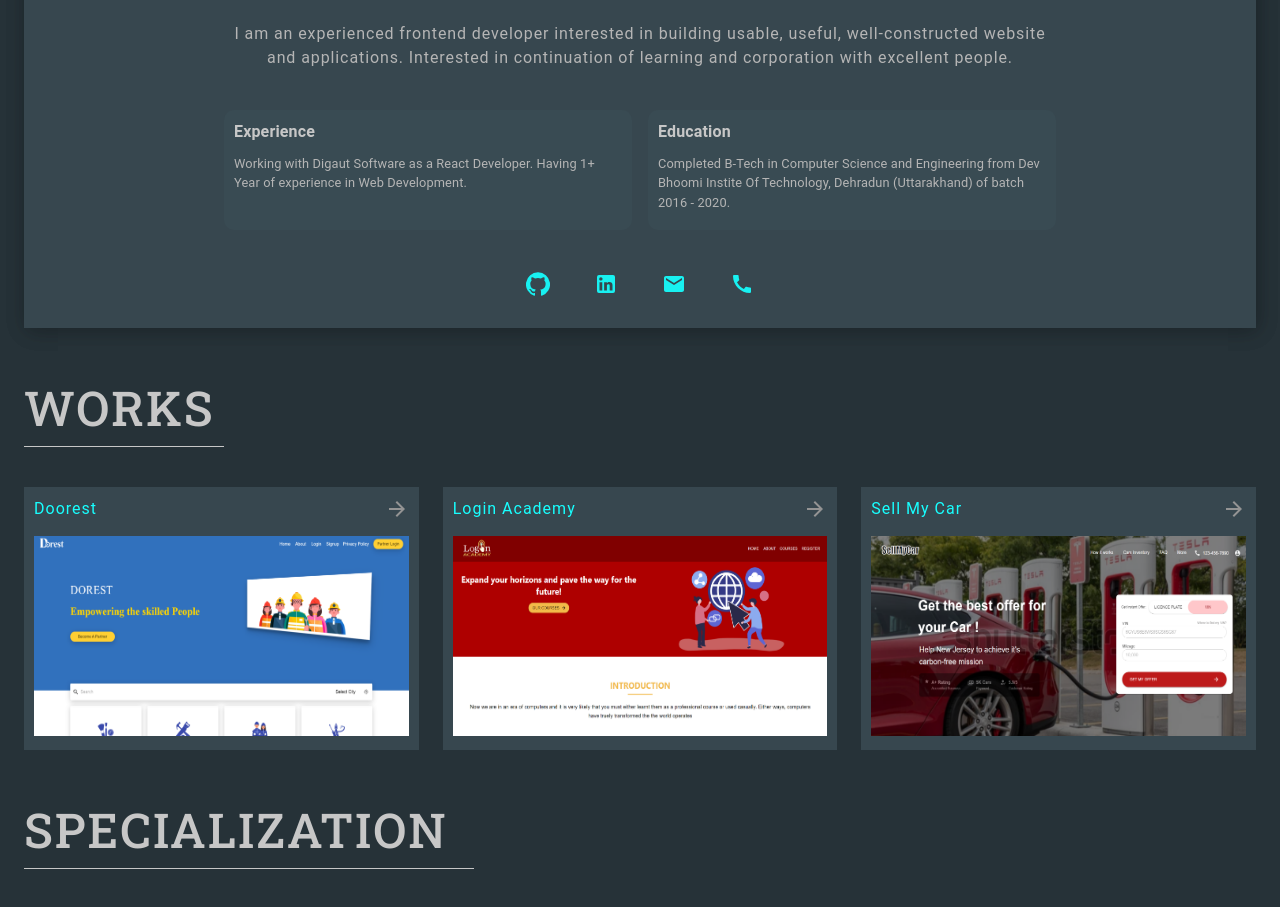
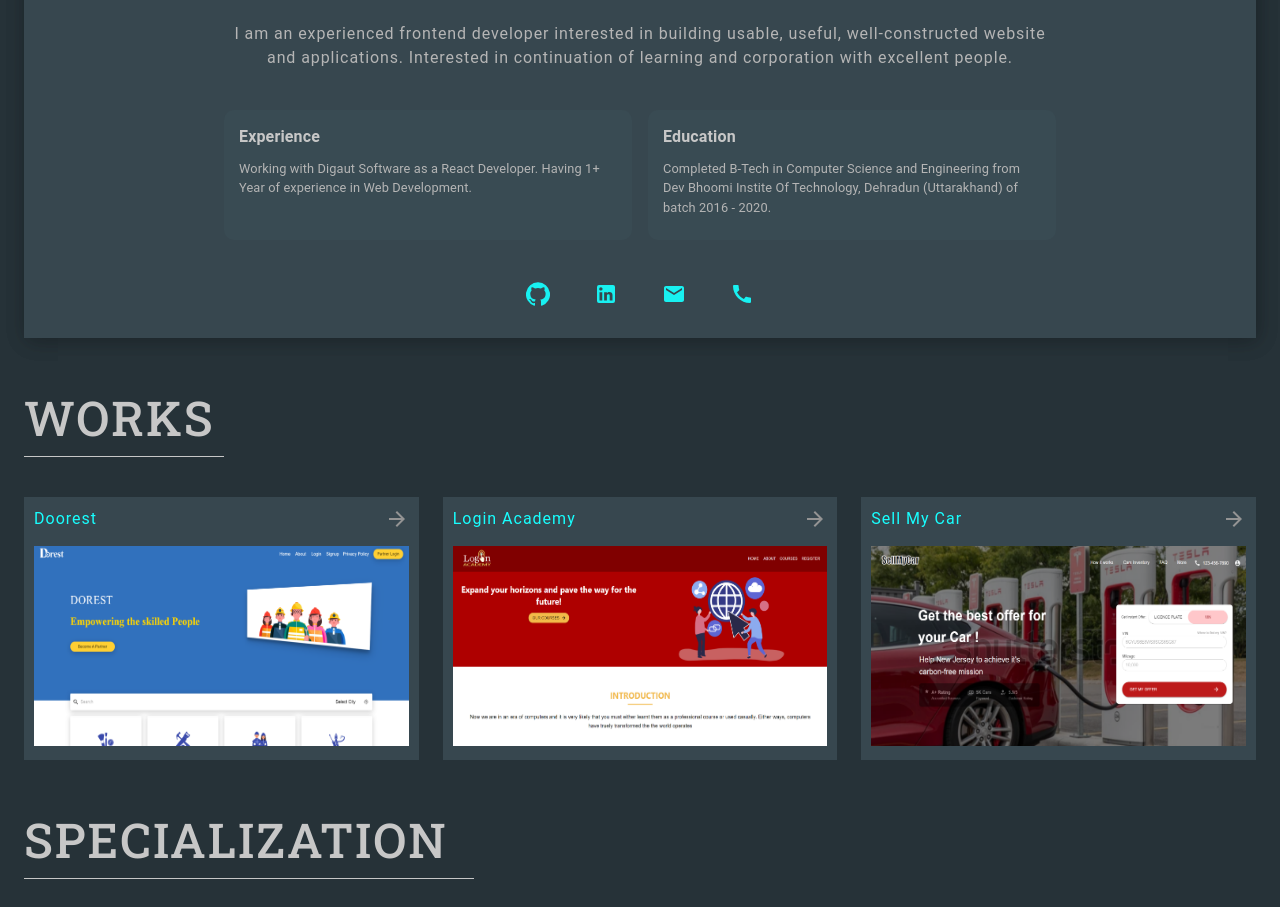
Before and after one commit to amit-singh88598/amit_portfolio, a React (Create React App) app: page / in a window 1280 px wide. Shown: the part 811-1718 px from the top of the page. Built offline with nearby package versions, Linux system fonts and the light colour scheme; a web font is replaced by a local one.

Commit message:
added padding in work

```diff
--- a/src/Components/education.js
+++ b/src/Components/education.js
@@ -5,7 +5,7 @@ const useStyle = makeStyles((theme) => ({
   educationCard: {
     borderRadius: 10,
     backgroundColor: "#394B53",
-    padding: 10,
+    padding: 15,
     marginTop: 40,
     height: 100,
     [theme.breakpoints.down("sm")]: {
--- a/src/Components/experience.js
+++ b/src/Components/experience.js
@@ -5,7 +5,7 @@ const useStyle = makeStyles((theme) => ({
   experienceCard: {
     borderRadius: 10,
     backgroundColor: "#394B53",
-    padding: 10,
+    padding: 15,
     marginTop: 40,
     height: 100,
   },
--- a/src/Components/work.js
+++ b/src/Components/work.js
@@ -36,7 +36,6 @@ const useStyle = makeStyles((theme) => ({
   },
   viewBtn: {
     marginLeft: "auto",
-    // marginRight: 10,
     color: "#949494",
     cursor: "pointer",
   },
@@ -92,7 +91,7 @@ function Work(props) {
                   </Typography>
                   <ArrowForward className={classes.viewBtn} />
                 </div>
-                <img alt="images" src={item.img} className={classes.media} />
+                <img alt="projects" src={item.img} className={classes.media} />
               </Card>
             </a>
           </Grid>
```
